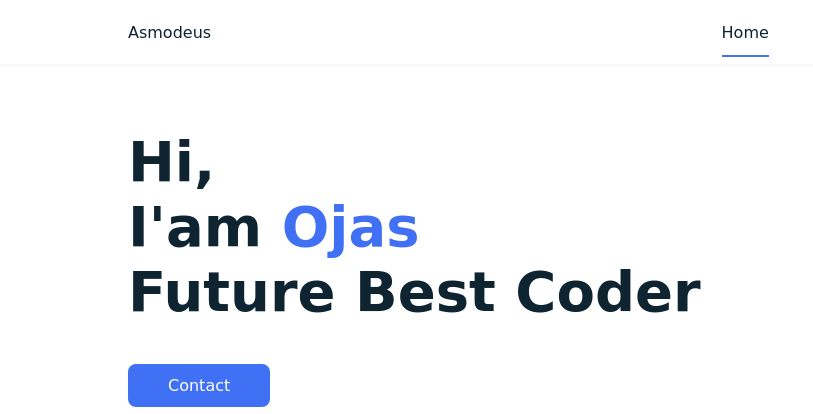
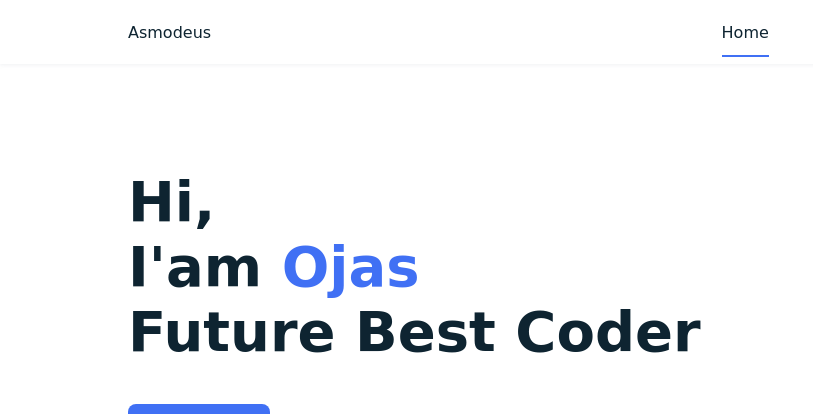
Before and after one commit to oOASMODEUSOo/web-dev, a plain HTML site: page Learning project 1/Index.html in a window 1280 px wide. Shown: the top 414 px of the page, 0-813 px from the left. Drawn offline with nearby package versions, Linux system fonts and the light colour scheme; a web font is replaced by a local one.

Commit message:
changed the title of the laptop screen

```diff
--- a/Learning project 1/CSS/Style.css
+++ b/Learning project 1/CSS/Style.css
@@ -506,5 +506,9 @@ img{
         margin-right: auto;
     }
 
+    .home_title{
+        margin-top: 5rem;
+    }
+
 
 }
--- a/Learning project 1/Index.html
+++ b/Learning project 1/Index.html
@@ -9,7 +9,7 @@
     <link rel="stylesheet" href="./CSS/Style.css">
     <link href='https://unpkg.com/boxicons@2.0.9/css/boxicons.min.css' rel='stylesheet'>
 
-    <title>Portfolio website 1</title>
+    <title>AsmoCodes</title>
 </head>
 
     <body>
```
